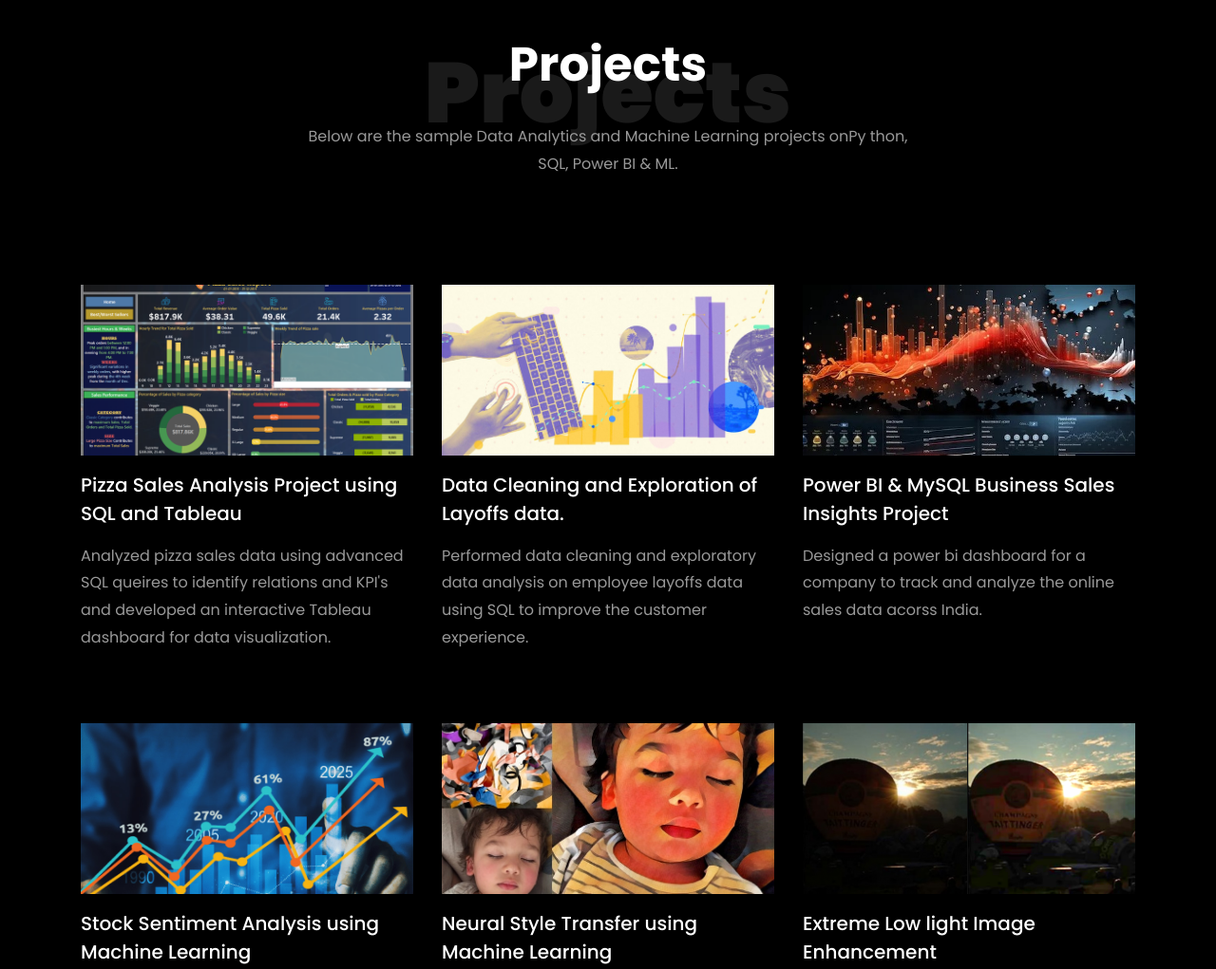
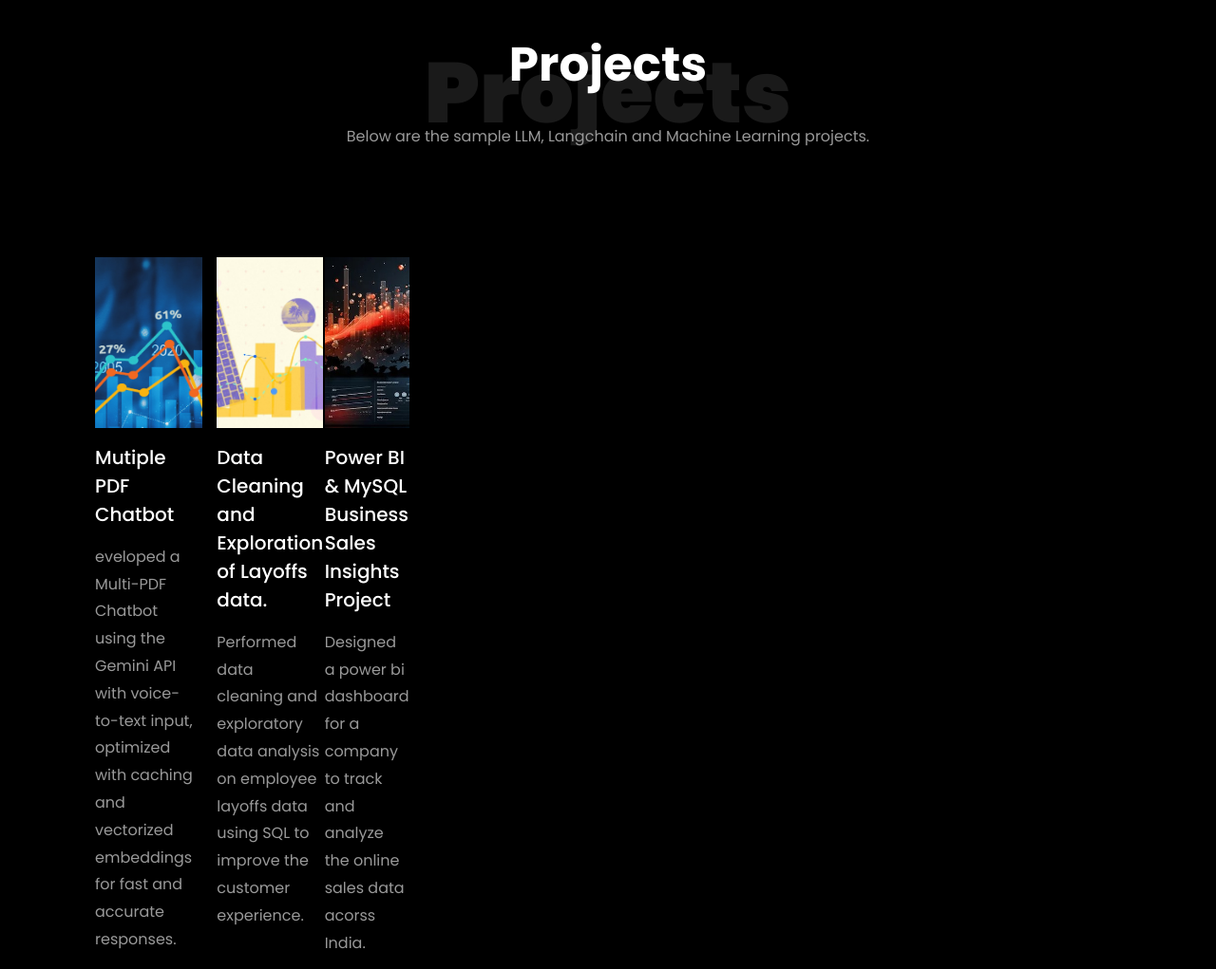
Before and after one commit to adarshukla3005/Portfolio, a plain HTML site: page index.html in a window 1280 px wide. Shown: the part 3400-4421 px from the top of the page at 95% size. Drawn offline with Linux system fonts and the light colour scheme; files whose address does not match are found by name.

Commit message:
Update index.html

```diff
--- a/index.html
+++ b/index.html
@@ -405,19 +405,17 @@
           <div class="col-md-7 heading-section text-center ftco-animate">
             <h1 class="big big-2">Projects</h1>
             <h2 class="mb-4">Projects</h2>
-            <p>Below are the sample Data Analytics and Machine Learning projects onPy thon, SQL, Power BI & ML.</p>
+            <p>Below are the sample LLM, Langchain and Machine Learning projects.</p>
           </div>
         </div>
-        <div class="row d-flex">
         <div class="col-md-4 d-flex ftco-animate">
 		<div class="blog-entry justify-content-end">
-              <a href="https://github.com/rishabhnmishra/SQL_Music_Store_Analysis/blob/main/Music_Store_Query.sql" class="block-20 zoom-effect" style="background-image: url('images/Report1.png');">
+		<a href="https://github.com/adarshukla3005/Stock_sentiment_analysis" class="block-20 zoom-effect" style="background-image: url('images/proj_4.jpg');">
 		</a>
 		<div class="text mt-3 float-right d-block">
 
-                <h3 class="heading"><a href="https://github.com/rishabhnmishra/SQL_Music_Store_Analysis/blob/main/Music_Store_Query.sql">Pizza Sales Analysis Project using SQL and Tableau</a></h3>
-                <p>Analyzed pizza sales data using advanced SQL queires to identify relations and KPI's and developed an interactive Tableau dashboard for data visualization.</p>
-              </div>
+		  <h3 class="heading"><a href="https://github.com/adarshukla3005/Multiple-PDF-Chatbot">Mutiple PDF Chatbot</a></h3>
+		  <p>eveloped a Multi-PDF Chatbot using the Gemini API with voice-to-text input, optimized with caching and vectorized embeddings for fast and accurate responses.</p>
 		</div>
 	  </div>
           <div class="col-md-4 d-flex ftco-animate">
```
Lines whose indentation alone changed are shown as unchanged.
